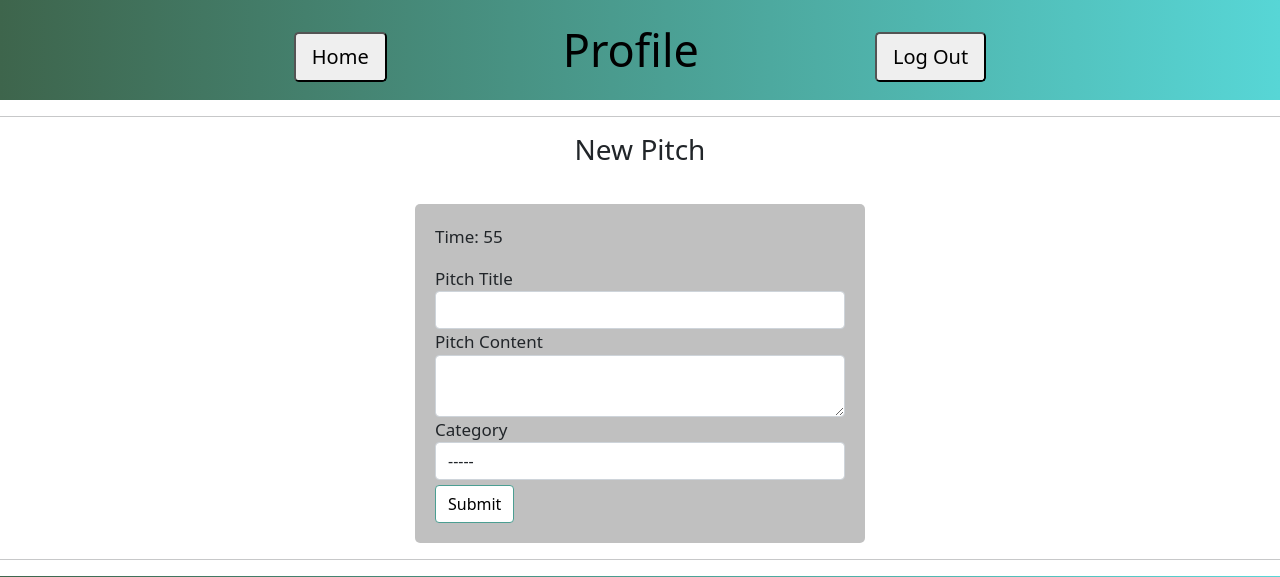
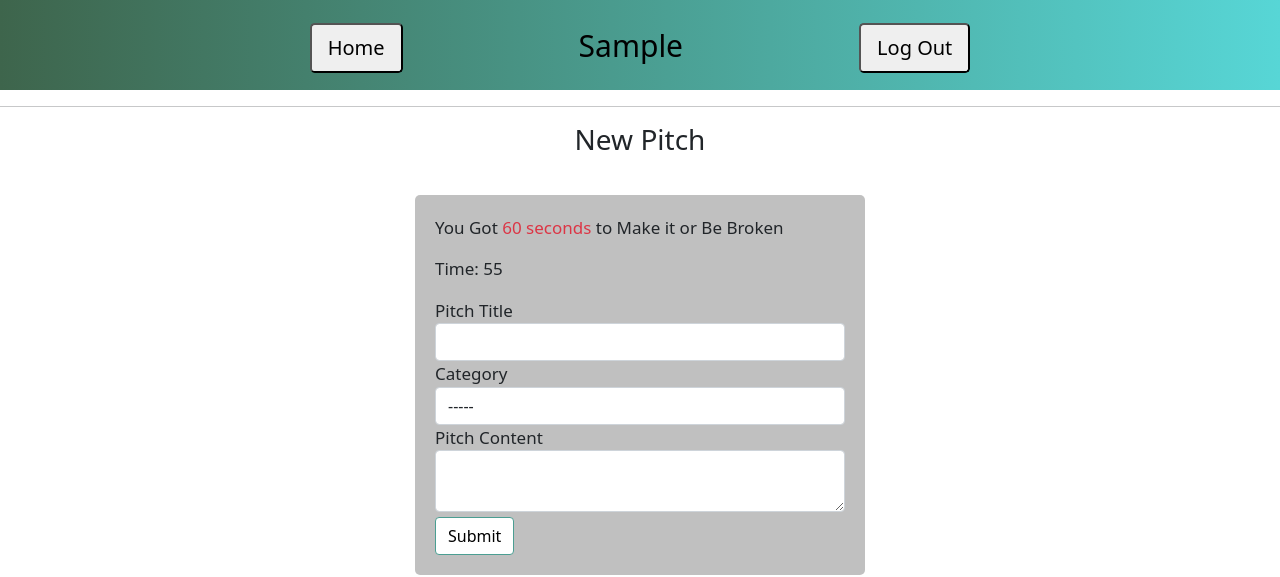
Before and after one commit to layersony/one-minute-impress, a Flask app: page /newpitch in a window 1280 px wide. Shown: the top 577 px of the page. Run offline with Flask 2, Linux system fonts and the light colour scheme; the visitor is signed in with stand-in values (Sample User, id 1); data comes from the database, SQL or seed files in the repository; some libraries are stand-ins or nearby versions.

Commit message:
minor change

```diff
--- a/app/auth/forms.py
+++ b/app/auth/forms.py
@@ -10,8 +10,8 @@ class LoginForm(FlaskForm):
   submit = SubmitField('Sign In')
 
 class Registration(FlaskForm):
-  email = StringField('Your Email Address', validators=[Required(), Email()])
-  username = StringField('username', validators=[Required()])
+  email = StringField('Email Address', validators=[Required(), Email()])
+  username = StringField('Username', validators=[Required()])
   password = PasswordField('Password', validators=[Required(), EqualTo('pass_confirm', message = 'Passwords Must Match')])
   pass_confirm = PasswordField('Confirm Password', validators = [Required()])
   submit =  SubmitField()
--- a/app/main/forms.py
+++ b/app/main/forms.py
@@ -4,8 +4,8 @@ from wtforms.validators import Required
 
 class PitchForm(FlaskForm):
   title = StringField('Pitch Title', validators=[Required()])
+  category = SelectField('Category', choices=[('-----','-----'),('PickUp Lines','PickUp Lines'), ('Inspirational','Inspirational'), ('Product Slogan', 'Product Slogan')])
   content = TextAreaField('Pitch Content', validators=[Required()])
-  category = SelectField('Category', choices=[('-----','-----'),('PickUp Lines','PickUp Lines'), ('Inspirational','Inspirational'), ('Product Slogan', 'Product Slogan')])
   submit = SubmitField('Submit')
 
 class UpdateForm(FlaskForm):
--- a/app/static/css/styles.css
+++ b/app/static/css/styles.css
@@ -10,7 +10,7 @@
   margin: 0 80px;
 }
 .navcustom ul li>.title{
-  font-size: 45px;
+  font-size: 30px;
   text-decoration: none;
   color: black;
 }
@@ -28,7 +28,7 @@
   color: white;
 }
 .nav-item img{
-  width: 100px;
+  width: 60px;
   filter: white;
 }
 
--- a/app/templates/macros.html
+++ b/app/templates/macros.html
@@ -13,7 +13,7 @@
     <div class='d-md-flex justify-content-between mt-1'>
 
       <a href="{{url_for('main.likes',pitch_id = nopit.id)}}" class= "btn btn-primary btn-sm"><i></i>Likes <span>{{nopit.likes.count()}}</span></a>
-      <a href="{{url_for('main.dislikes',pitch_id = nopit.id)}}" class= "btn btn-danger btn-sm"><i class="far fa-thumbs-up"></i>Dislikes <span>{{nopit.dislikes.count()}}</span></a>
+      <a href="{{url_for('main.dislikes',pitch_id = nopit.id)}}" class= "btn btn-danger btn-sm"></i>Dislikes <span>{{nopit.dislikes.count()}}</span></a>
 
       <span>Category: {{nopit.category}}</span>
       <a href="{{ url_for('main.comment', id= nopit.id) }}"><button class="btn btn-md">Comment</button></a>
--- a/app/templates/navbar.html
+++ b/app/templates/navbar.html
@@ -1,12 +1,12 @@
 <nav class="navbar  navcustom">
   <ul class="nav justify-content-center">
-    <li class="nav-item"><a href="/"><button  class="other btn-lg mt-md-4" id="home">Home</button></a></li>
+    <li class="nav-item"><a href="/"><button  class="other btn-lg mt-md-2" id="home">Home</button></a></li>
     {% if current_user.is_authenticated %}
-    <li class="nav-item"><a href="{{ url_for('main.profile', uname = current_user.username) }}" class="nav-link title">Profile</a></li>
-    <li class="nav-item"><a href="{{url_for('auth.logout')}}"><button class="other btn-lg mt-4" id="login">Log Out</button></a></li>
+    <li class="nav-item"><a href="{{ url_for('main.profile', uname = current_user.username) }}" class="nav-link title">{{ current_user.username| capitalize }}</a></li>
+    <li class="nav-item"><a href="{{url_for('auth.logout')}}"><button class="other btn-lg mt-2" id="login">Log Out</button></a></li>
     {% else %}
     <li class="nav-item"><a href='/' class="nav-link title"><img src="https://external-content.duckduckgo.com/iu/?u=https%3A%2F%2Fwww.shareicon.net%2Fdata%2F2016%2F07%2F10%2F119323_stopwatch_512x512.png&f=1&nofb=1" alt="logo" class="img-fluid"></a></li>
-    <li class="nav-item"><a href="{{url_for('auth.login')}}"><button class="other btn-lg mt-4" id="login">Sign In</button></a></li>
+    <li class="nav-item"><a href="{{url_for('auth.login')}}"><button class="other btn-lg mt-2" id="login">Sign In</button></a></li>
     {% endif %}
   </ul>
 </nav>
--- a/app/templates/newpitch.html
+++ b/app/templates/newpitch.html
@@ -6,6 +6,7 @@
 <div class="container d-flex justify-content-center align-items-center">
 
   <div class="loginForm ">
+    <p>You Got <span class="text-danger">60 seconds</span> to Make it or Be Broken </p>
     <p>Time: <span id='countdown'>60</span></p>
     {{ wtf.quick_form(pitchform) }}
   </div>
```
Also changed, not shown: app/templates/auth/register.html (+7 -1 lines).
